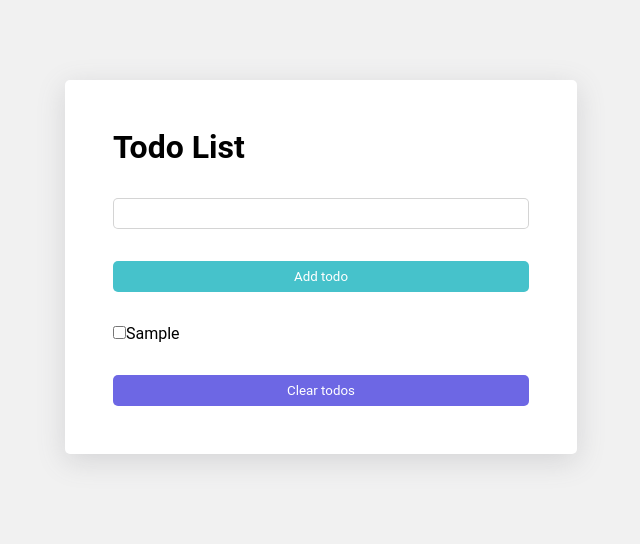
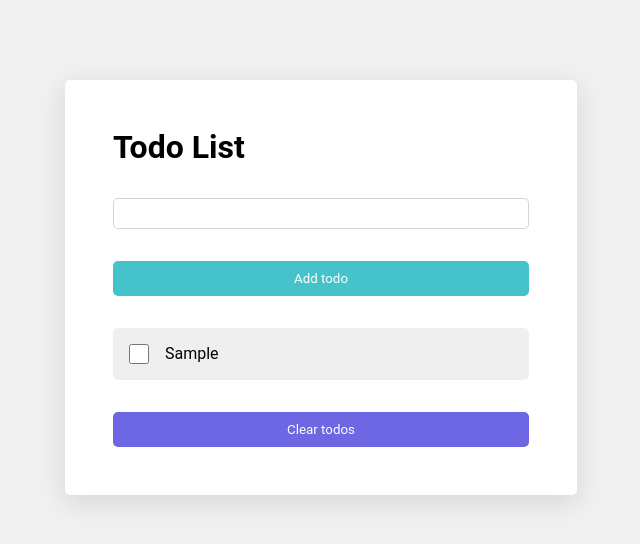
Before and after one commit to JaredTrOr/TodoList, a React (Create React App) app: page / in a window 1280 px wide. Both pictures are taken after typing "Sample" into the empty fields and a click on the button "Add todo". Shown: the top 544 px of the page, without its empty margins (319-959 px from the left). Built offline with nearby package versions, Linux system fonts and the light colour scheme.

Commit message:
It was styled the todo component

```diff
--- a/src/App.js
+++ b/src/App.js
@@ -3,7 +3,6 @@ import './components/Button.css'
 import TodoList from './components/TodoList';
 import Image from './components/Image';
 import {useState, useRef} from 'react';
-import empty from './img/empty.png';
 
 function App() {
   const [todos, setTodos] = useState([]);
--- a/src/components/Button.css
+++ b/src/components/Button.css
@@ -1,5 +1,5 @@
 .btn{
-    padding-block: 8px;
+    padding-block: 10px;
     border: none;
     border-radius: 5px;
     color: white;
--- /dev/null
+++ b/src/components/Todo.css
@@ -0,0 +1,13 @@
+.todo{
+    background-color: #eeee;
+    border-radius: 5px;
+    padding-block: 1rem;
+    display: flex;
+    gap: 1rem;
+}
+
+.check{
+    margin-left: 1rem;
+    width: 20px;
+    height: 20px;
+}
--- a/src/components/Todo.js
+++ b/src/components/Todo.js
@@ -1,8 +1,10 @@
+import './Todo.css';
+
 export default function Todo({todo}){
     return(
         <>
             <div className="todo">
-                <input type='checkbox'/>
+                <input className='check' type='checkbox'/>
                 {todo.name}
             </div>
         </>
```
